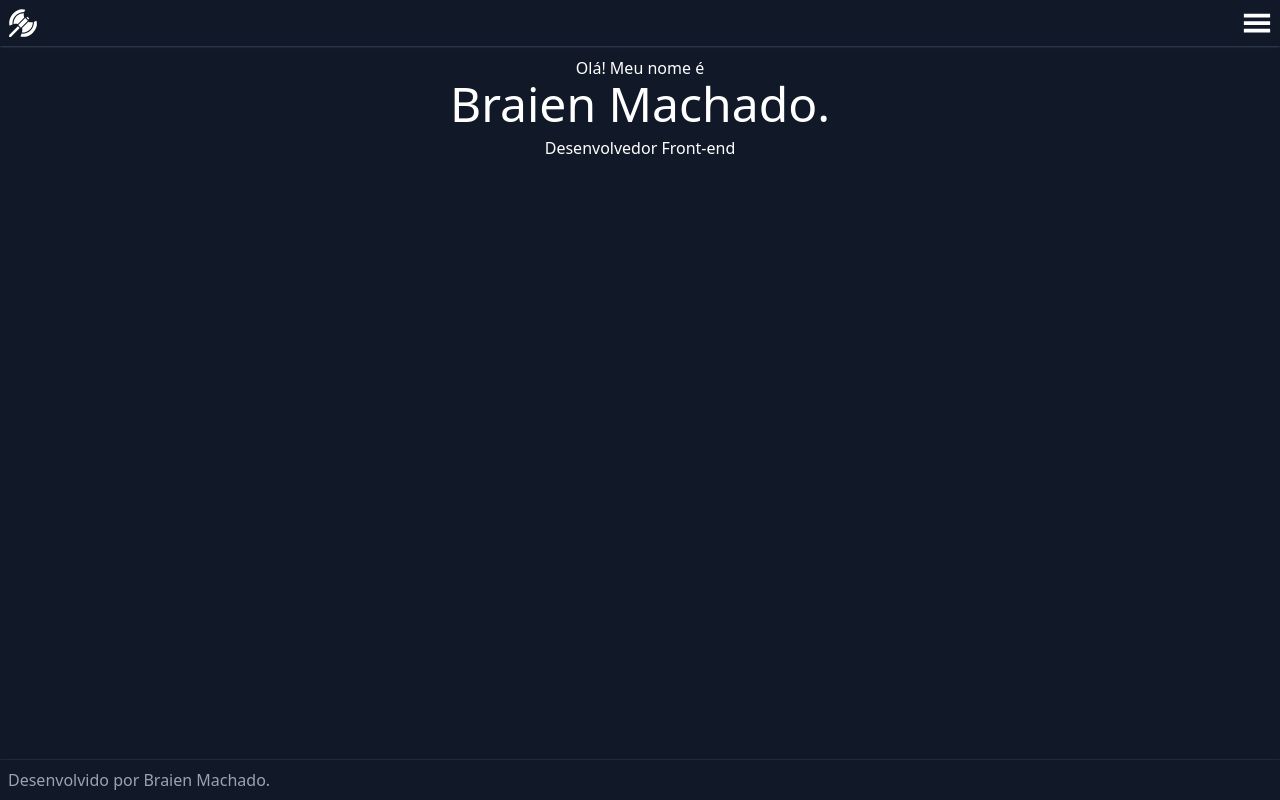
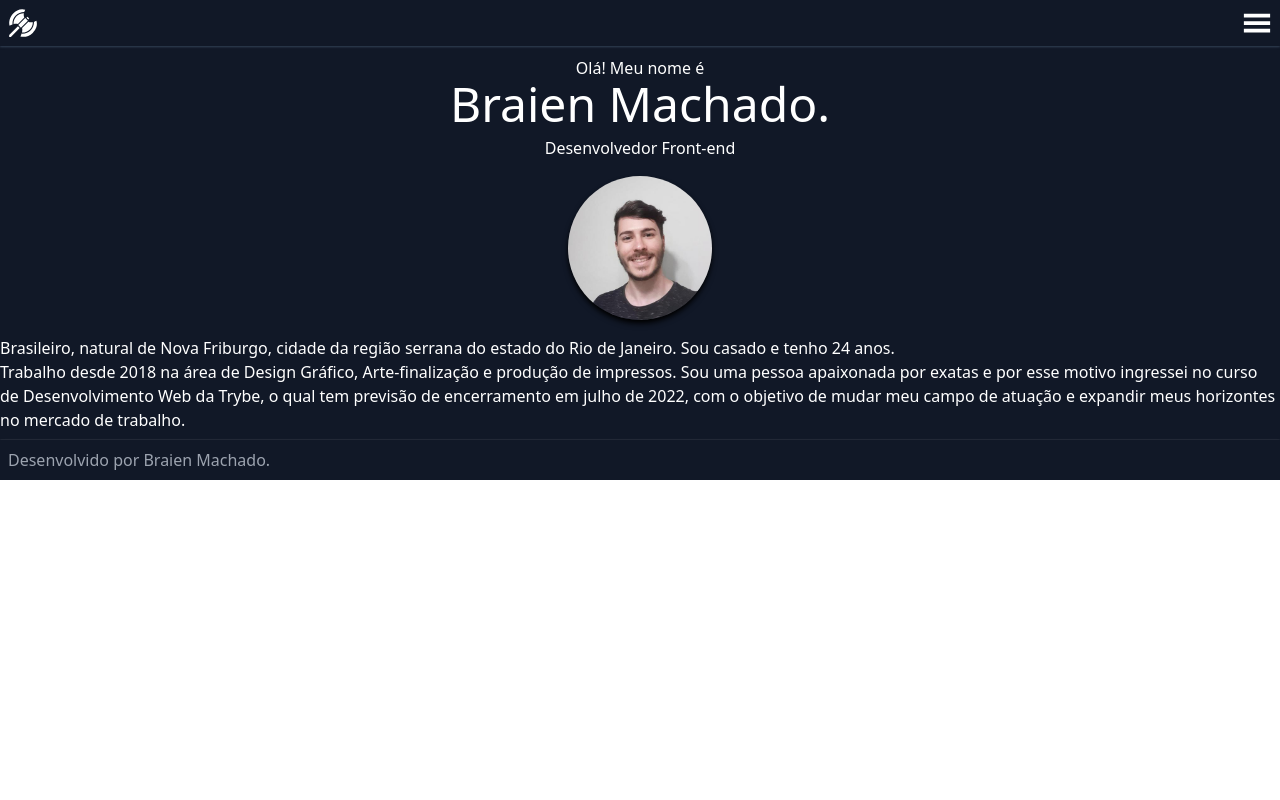
Before and after one commit to braien-machado/react-portfolio, a React (Create React App) app: page / in a window 1280 px wide. Built offline with nearby package versions, Linux system fonts and the light colour scheme.

Commit message:
add description and profile image to About page

```diff
--- a/src/pages/About.jsx
+++ b/src/pages/About.jsx
@@ -1,12 +1,18 @@
 import React from 'react';
+const profilePic = require('../images/profile-pic.jpeg');
 
 export default function About() {
   return (
-    <main className='h-screen py-12 bg-gray-900 text-white'>
+    <main className=' py-12 bg-gray-900 text-white flex flex-col items-center'>
       <h1 className='flex flex-col text-center items-center m-auto pt-2'>Olá! Meu nome é
         <span className='text-5xl'>Braien Machado.</span>
         <span className='pt-2'>Desenvolvedor Front-end</span>
       </h1>
+      <img className='rounded-full w-36 my-4 shadow-md shadow-black' src={ profilePic } alt="Braien Machado" />
+      <div>
+        <p>Brasileiro, natural de Nova Friburgo, cidade da região serrana do estado do Rio de Janeiro. Sou casado e tenho 24 anos.</p>
+        <p>Trabalho desde 2018 na área de Design Gráfico, Arte-finalização e produção de impressos. Sou uma pessoa apaixonada por exatas e por esse motivo ingressei no curso de Desenvolvimento Web da Trybe, o qual tem previsão de encerramento em julho de 2022, com o objetivo de mudar meu campo de atuação e expandir meus horizontes no mercado de trabalho.</p>
+      </div>
     </main>
   )
 }
```
Also changed, not shown: src/images/profile-pic.jpeg (added).
